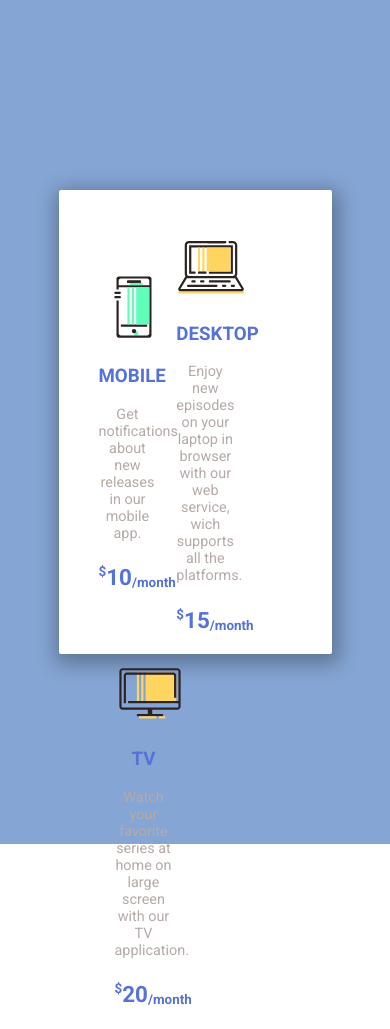
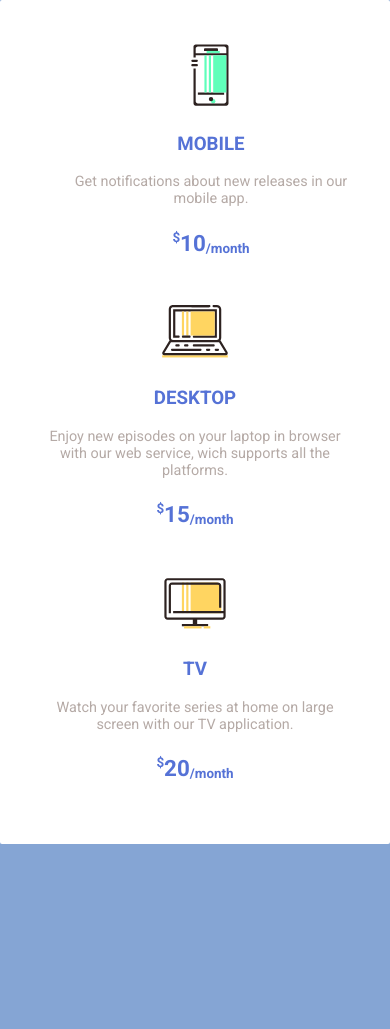
Before and after one commit to apocalipse51/front-loops, a plain HTML site: page 01/assets/index.html in a window 390 px wide. After the commit the page ends 844 px from the top, so only its background shows below. Drawn offline with Linux system fonts and the light colour scheme.

Commit message:
Add responsibity and visual effects

```diff
--- a/01/assets/css/layout.css
+++ b/01/assets/css/layout.css
@@ -1,13 +1,5 @@
-.background {
-    position: relative;
-    display: table;
-    margin: 0 auto;
-    padding: 0;
-    width: 100%;
-    height: 100%;
-}
-
 .container {
+    display: block;
     position: absolute;
     top: 0;
     bottom: 0;
@@ -16,7 +8,23 @@
     margin: auto;
     height: 55%;
     width: 70%;
-    padding: 2.5em;
+    padding: 2em;
     border-radius: 2px;
     box-shadow: 2px 5px 20px 5px rgba(0,0,0,.3);
 }
+
+@media (max-width: 700px) {
+    .container {
+        width:100%;
+    }
+}
+
+@media (max-width: 500px) {
+    .container {
+        position: relative;
+        top: 0;
+        left: 0;
+        height: auto;
+        box-shadow: none;
+    }
+}
--- a/01/assets/css/product.css
+++ b/01/assets/css/product.css
@@ -6,10 +6,19 @@
     text-align: center;
     vertical-align: middle;
     margin-top: 0;
-    min-height: 292px;
+    padding: .5em;
+    /*min-height: 292px;*/
+    transition: .2s;
+}
+
+.product:hover {
+    background-color: rgba(0,0,0,.1);
+    transition: .5s;
+    cursor: pointer;
 }
 
 .product:nth-child(1) {
+    margin-left: 1em;
     margin-right: 1em;
 }
 
@@ -49,3 +58,33 @@
 .period {
     vertical-align: bottom;
 }
+
+@media (max-width: 700px) and (min-width: 500px) {
+    .product-title {
+        font-size: 1em;
+    }
+
+    .product-price {
+        font-size: 1.1em;
+    }
+
+    .product-description {
+        font-size: .8em;
+    }
+}
+
+@media (max-width: 500px) {
+    .product {
+        display: block;
+        width: 100%;
+        min-height: 0;
+    }
+
+    .product:nth-child(1) {
+        margin-right: 0;
+    }
+
+    .product:nth-last-child(1) {
+        margin-left: 0;
+    }
+}
--- a/01/assets/css/reset.css
+++ b/01/assets/css/reset.css
@@ -3,11 +3,11 @@
     font-family: 'Roboto', 'Helvetica Neue', 'Arial Narrow', sans-serif;
 }
 
-body,
+/*body,
 html {
     width: 100%;
     height: 100%;
-}
+}*/
 
 body {
     margin: 0;
--- a/01/assets/index.html
+++ b/01/assets/index.html
@@ -11,8 +11,7 @@
   <link rel="stylesheet" href="css/product.css">
   <title>Loop 1 - Step 1</title>
 </head>
-<body>
-  <div class="background blue-deep">
+<body class="blue-deep">
   <article class="container white">
     <section class="product">
       <img src="img/device.svg" alt="Smartphone Image" class="product-img">
@@ -39,6 +38,5 @@
       <p class="product-price"><span class="cipher">$</span>20<span class="period">/month</span></p>
     </section>
   </article>
-  </div>
 </body>
 </html>
```
Lines whose indentation alone changed are shown as unchanged.
